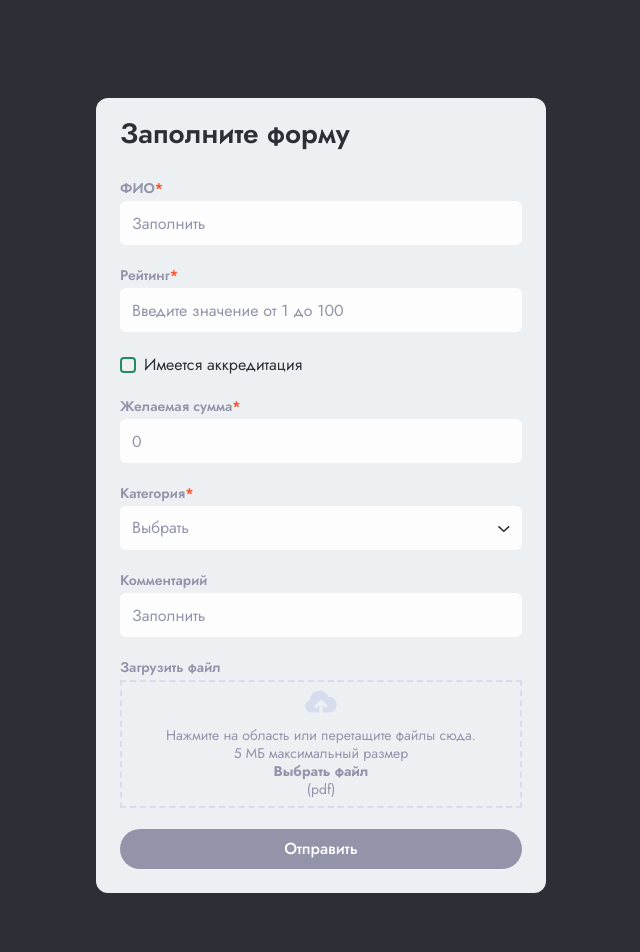
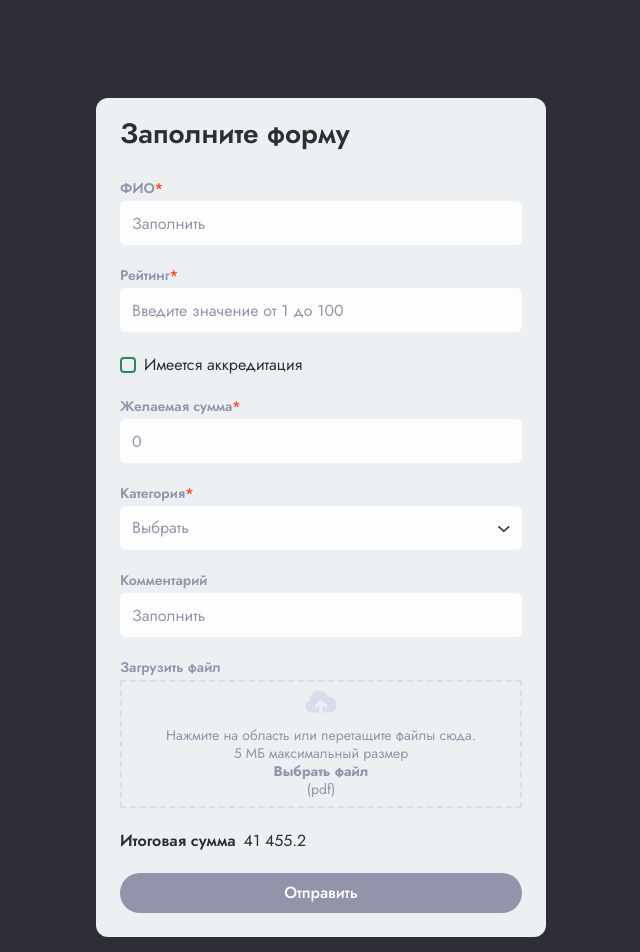
Before and after one commit to IgorBerezhnoy/cyber-tech, a React (Vite) app: page / in a window 1280 px wide. Shown: the top 952 px of the page, without its empty margins (319-959 px from the left). Built offline with nearby package versions, Linux system fonts and the light colour scheme.

Commit message:
[feat]: created component finalSum

```diff
--- /dev/null
+++ b/src/components/finalSum/finalSum.tsx
@@ -0,0 +1,30 @@
+import {
+  FONT_WEIGHT_MEDIUM_PLUS,
+  FONT_WEIGHT_NORMAL,
+  FONTSIZE_XL,
+  LINE_HEIGHT_L,
+} from '@/variables'
+import styled from 'styled-components'
+
+type Props = {
+  finalSum?: string
+}
+
+export const FinalSum = ({ finalSum = '0' }: Props) => {
+  return (
+    <div>
+      <Tittle>Итоговая сумма</Tittle>
+      <Sum>{finalSum}</Sum>
+    </div>
+  )
+}
+const Tittle = styled.span`
+    font-weight: ${FONT_WEIGHT_MEDIUM_PLUS};
+    font-size: ${FONTSIZE_XL}
+    line-height: ${LINE_HEIGHT_L};
+
+`
+const Sum = styled(Tittle)`
+  margin-left: 8px;
+  font-weight: ${FONT_WEIGHT_NORMAL};
+`
--- /dev/null
+++ b/src/components/finalSum/index.ts
@@ -0,0 +1 @@
+export * from './finalSum'
--- a/src/components/orderForm/orderForm.tsx
+++ b/src/components/orderForm/orderForm.tsx
@@ -2,6 +2,7 @@ import { memo } from 'react'
 
 import { Button } from '@/components/button'
 import { Checkbox } from '@/components/checkbox'
+import { FinalSum } from '@/components/finalSum'
 import { InputFile } from '@/components/inputFile/inputFile'
 import {
   category,
@@ -14,6 +15,7 @@ import {
 } from '@/components/orderForm/lib/constans'
 import { Select } from '@/components/select'
 import { TextField } from '@/components/textField'
+import { formatNumber } from '@/utils'
 import { COLOR_BLACK, FONT_WEIGHT_MEDIUM_PLUS, FONTSIZE_XXL, LINE_HEIGHT_L } from '@/variables'
 import styled from 'styled-components'
 
@@ -28,6 +30,7 @@ export const OrderForm = memo(() => {
       <Select {...category} />
       <TextField {...comment} />
       <InputFile {...file} />
+      <FinalSum finalSum={formatNumber(41455.2)} />
       <Button disabled>Отправить</Button>
     </Form>
   )
--- /dev/null
+++ b/src/utils/formatNumber.ts
@@ -0,0 +1,3 @@
+export function formatNumber(number: number) {
+  return number.toString().replace(/\B(?=(\d{3})+(?!\d))/g, ' ')
+}
--- a/src/utils/index.ts
+++ b/src/utils/index.ts
@@ -1 +1,2 @@
 export * from './formatDate'
+export * from './formatNumber'
--- a/src/variables/variables.ts
+++ b/src/variables/variables.ts
@@ -12,7 +12,7 @@ export const FONTSIZE_XS = `10px`
 export const FONTSIZE_S = `12px`
 export const FONTSIZE_M = `14px`
 export const FONTSIZE_L = `16px`
-export const FONTSIZE_XL = `18px`
+export const FONTSIZE_XL = `20px`
 export const FONTSIZE_XXL = `28px`
 export const FONTSIZE_XXXL = `32px`
 export const FONTSIZE_XXXXL = `48px`
```
